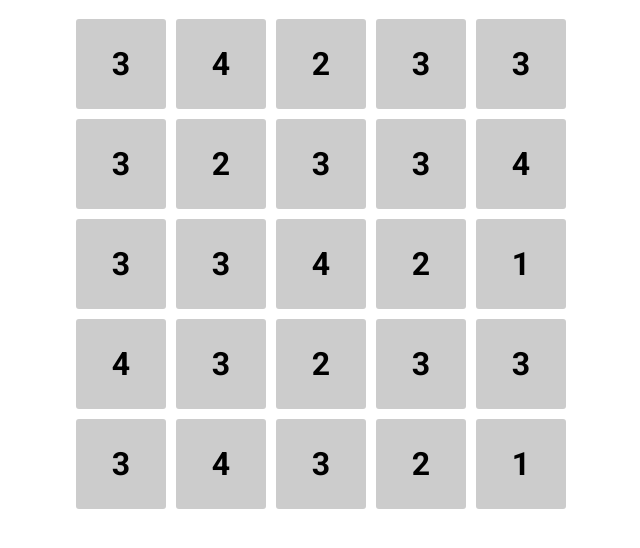
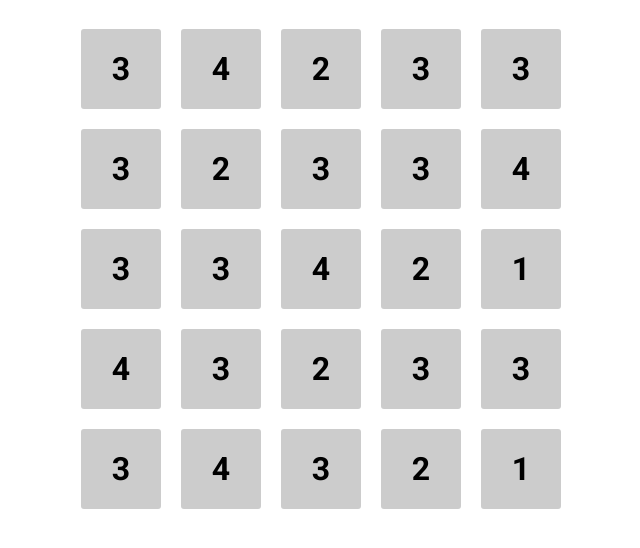
Before and after one commit to annakaringal/can-you-get-10, a plain HTML site: page index.html in a window 1280 px wide. Shown: the part 62-610 px from the top of the page, without its empty margins (319-959 px from the left). Drawn offline with Linux system fonts and the light colour scheme.

Commit message:
remove tile div so less elements inside cell

```diff
--- a/js/view.js
+++ b/js/view.js
@@ -11,7 +11,7 @@ View.prototype.renderCells = function(){
   this.game.grid.eachCell(function(r,c,val){
     var cell = document.createElement('div');
     cell.className = 'cell';
-    cell.innerHTML = '<div class="tile"><h1>' + val + '</h1></div>';
+    cell.innerHTML = '<h1>' + val + '</h1>';
     cell.dataset.row = r;
     cell.dataset.col = c;
     this.gridDiv.appendChild(cell);
--- a/scss/_board.scss
+++ b/scss/_board.scss
@@ -2,7 +2,7 @@ $grid-width: 500px;
 $grid-spacing: 10px;
 $grid-row-cells: 5;
 
-$cell-size: $grid-width / $grid-row-cells;
+$cell-size: ($grid-width - ($grid-spacing * $grid-row-cells)) / $grid-row-cells;
 $tile-size: $cell-size - $grid-spacing;
 $cell-border-radius: 3px;
 
@@ -10,22 +10,16 @@ $cell-border-radius: 3px;
   font-family: $grid-font;
   width: $grid-width;
   height: $grid-width;
-  margin:0 auto;
+  margin: 0 auto;
 
   .cell {
-    width: $cell-size;
-    height: $cell-size;
-    float:left;
+    width: $tile-size;
+    height: $tile-size;
+    float: left;
     text-align: center;
-
-    .tile {
-      background-color: #ccc;
-      border-radius: $cell-border-radius;
-      display:block;
-      height:$tile-size;
-      width:$tile-size;
-      margin:0 auto;
-    }
+    margin: $grid-spacing;
+    background-color: #ccc;
+    border-radius: $cell-border-radius;
 
     h1 {
       position:relative;
```
Also changed, not shown: css/main.css.
